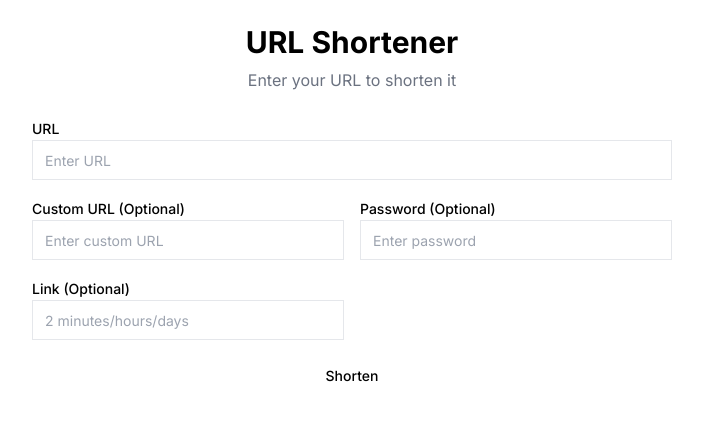
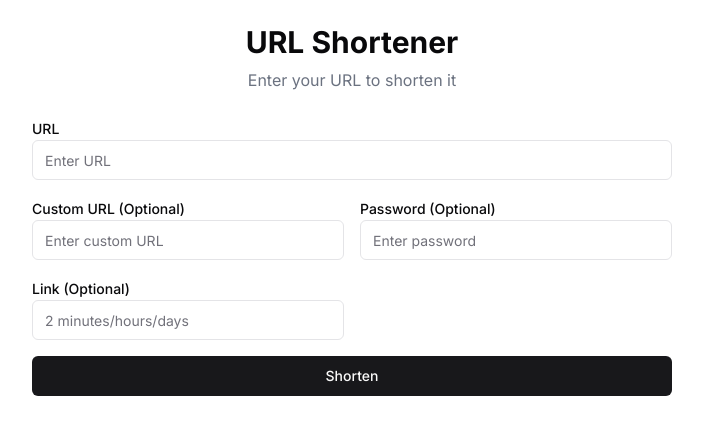
Before and after one commit to edsycarreon/smol-fe, a Next.js app: page /Home in a window 1280 px wide. Shown: the top 434 px of the page, without its empty margins (288-991 px from the left). Built offline with nearby package versions, Linux system fonts and the light colour scheme.

Commit message:
Revert "Update dependencies and CSS variables in components.json and package-lock.json"
This reverts commit e24700958866cb5348b01be6640877d684d55bbf.

```diff
--- a/package.json
+++ b/package.json
@@ -16,13 +16,13 @@
     "@tanstack/react-query": "^5.29.2",
     "@tanstack/react-query-devtools": "^5.29.2",
     "class-variance-authority": "^0.7.0",
-    "clsx": "^2.1.1",
+    "clsx": "^2.1.0",
     "lucide-react": "^0.368.0",
     "next": "14.2.1",
     "react": "^18",
     "react-dom": "^18",
     "react-hook-form": "^7.51.3",
-    "tailwind-merge": "^2.3.0",
+    "tailwind-merge": "^2.2.2",
     "tailwindcss-animate": "^1.0.7",
     "zod": "^3.22.4"
   },
--- a/src/app/globals.css
+++ b/src/app/globals.css
@@ -1,6 +1,82 @@
 @tailwind base;
 @tailwind components;
 @tailwind utilities;
+
+@layer base {
+  :root {
+    --background: 0 0% 100%;
+    --foreground: 240 10% 3.9%;
+
+    --card: 0 0% 100%;
+    --card-foreground: 240 10% 3.9%;
+
+    --popover: 0 0% 100%;
+    --popover-foreground: 240 10% 3.9%;
+
+    --primary: 240 5.9% 10%;
+    --primary-foreground: 0 0% 98%;
+
+    --secondary: 240 4.8% 95.9%;
+    --secondary-foreground: 240 5.9% 10%;
+
+    --muted: 240 4.8% 95.9%;
+    --muted-foreground: 240 3.8% 46.1%;
+
+    --accent: 240 4.8% 95.9%;
+    --accent-foreground: 240 5.9% 10%;
+
+    --success: 120 40% 50%;
+    --success-foreground: 0 0% 98%;
+
+    --destructive: 0 84.2% 60.2%;
+    --destructive-foreground: 0 0% 98%;
+
+    --border: 240 5.9% 90%;
+    --input: 240 5.9% 90%;
+    --ring: 240 10% 3.9%;
+
+    --radius: 0.5rem;
+  }
+
+  .dark {
+    --background: 240 10% 3.9%;
+    --foreground: 0 0% 98%;
+
+    --card: 240 10% 3.9%;
+    --card-foreground: 0 0% 98%;
+
+    --popover: 240 10% 3.9%;
+    --popover-foreground: 0 0% 98%;
+
+    --primary: 0 0% 98%;
+    --primary-foreground: 240 5.9% 10%;
+
+    --secondary: 240 3.7% 15.9%;
+    --secondary-foreground: 0 0% 98%;
+
+    --muted: 240 3.7% 15.9%;
+    --muted-foreground: 240 5% 64.9%;
+
+    --accent: 240 3.7% 15.9%;
+    --accent-foreground: 0 0% 98%;
+
+    --destructive: 0 62.8% 30.6%;
+    --destructive-foreground: 0 0% 98%;
+
+    --border: 240 3.7% 15.9%;
+    --input: 240 3.7% 15.9%;
+    --ring: 240 4.9% 83.9%;
+  }
+}
+
+@layer base {
+  * {
+    @apply border-border;
+  }
+  body {
+    @apply text-foreground;
+  }
+}
 
 @keyframes background-slide {
   from {
--- a/tailwind.config.ts
+++ b/tailwind.config.ts
@@ -18,6 +18,45 @@ const config = {
       },
     },
     extend: {
+      colors: {
+        border: "hsl(var(--border))",
+        input: "hsl(var(--input))",
+        ring: "hsl(var(--ring))",
+        background: "hsl(var(--background))",
+        foreground: "hsl(var(--foreground))",
+        primary: {
+          DEFAULT: "hsl(var(--primary))",
+          foreground: "hsl(var(--primary-foreground))",
+        },
+        secondary: {
+          DEFAULT: "hsl(var(--secondary))",
+          foreground: "hsl(var(--secondary-foreground))",
+        },
+        destructive: {
+          DEFAULT: "hsl(var(--destructive))",
+          foreground: "hsl(var(--destructive-foreground))",
+        },
+        success: {
+          DEFAULT: "hsl(var(--success))",
+          foreground: "hsl(var(--success-foreground))",
+        },
+        muted: {
+          DEFAULT: "hsl(var(--muted))",
+          foreground: "hsl(var(--muted-foreground))",
+        },
+        accent: {
+          DEFAULT: "hsl(var(--accent))",
+          foreground: "hsl(var(--accent-foreground))",
+        },
+        popover: {
+          DEFAULT: "hsl(var(--popover))",
+          foreground: "hsl(var(--popover-foreground))",
+        },
+        card: {
+          DEFAULT: "hsl(var(--card))",
+          foreground: "hsl(var(--card-foreground))",
+        },
+      },
       borderRadius: {
         lg: "var(--radius)",
         md: "calc(var(--radius) - 2px)",
```
Also changed, not shown: components.json, 1 other file (tests, documents, lock files or other folders).
